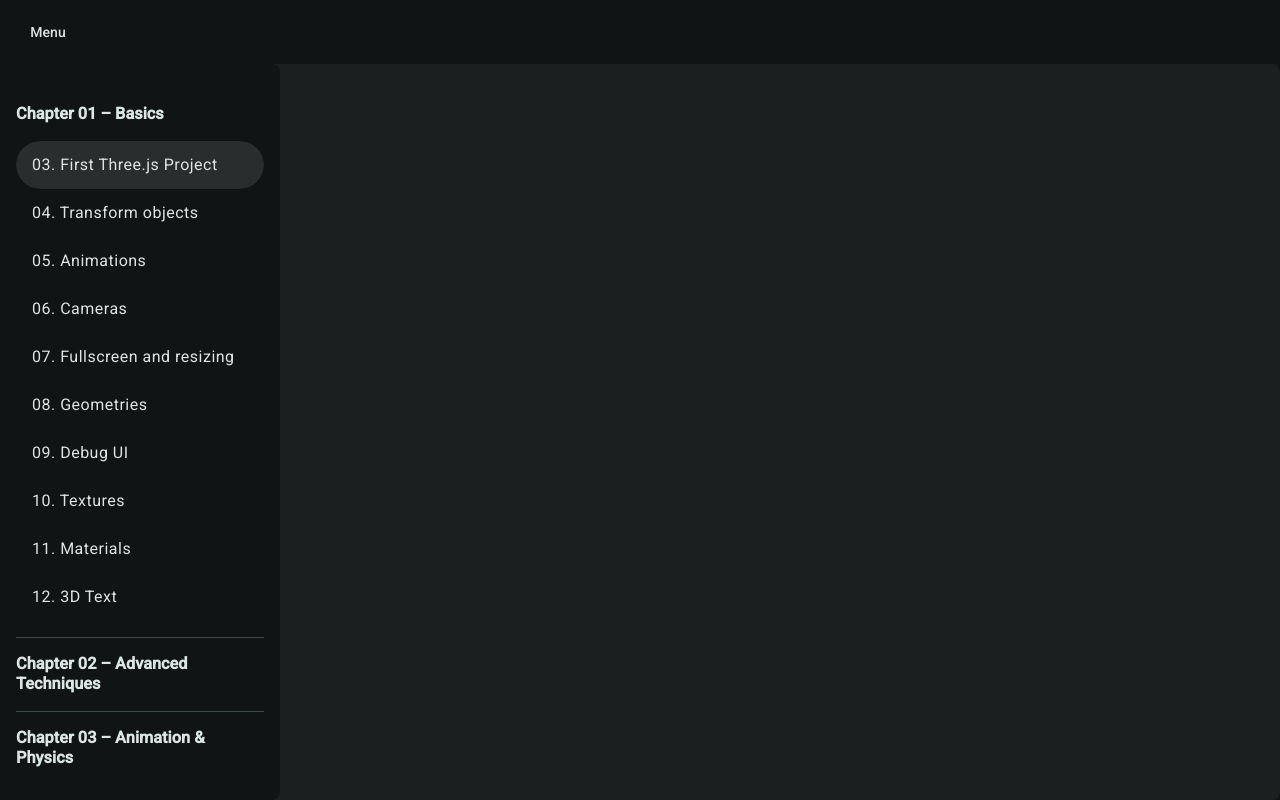
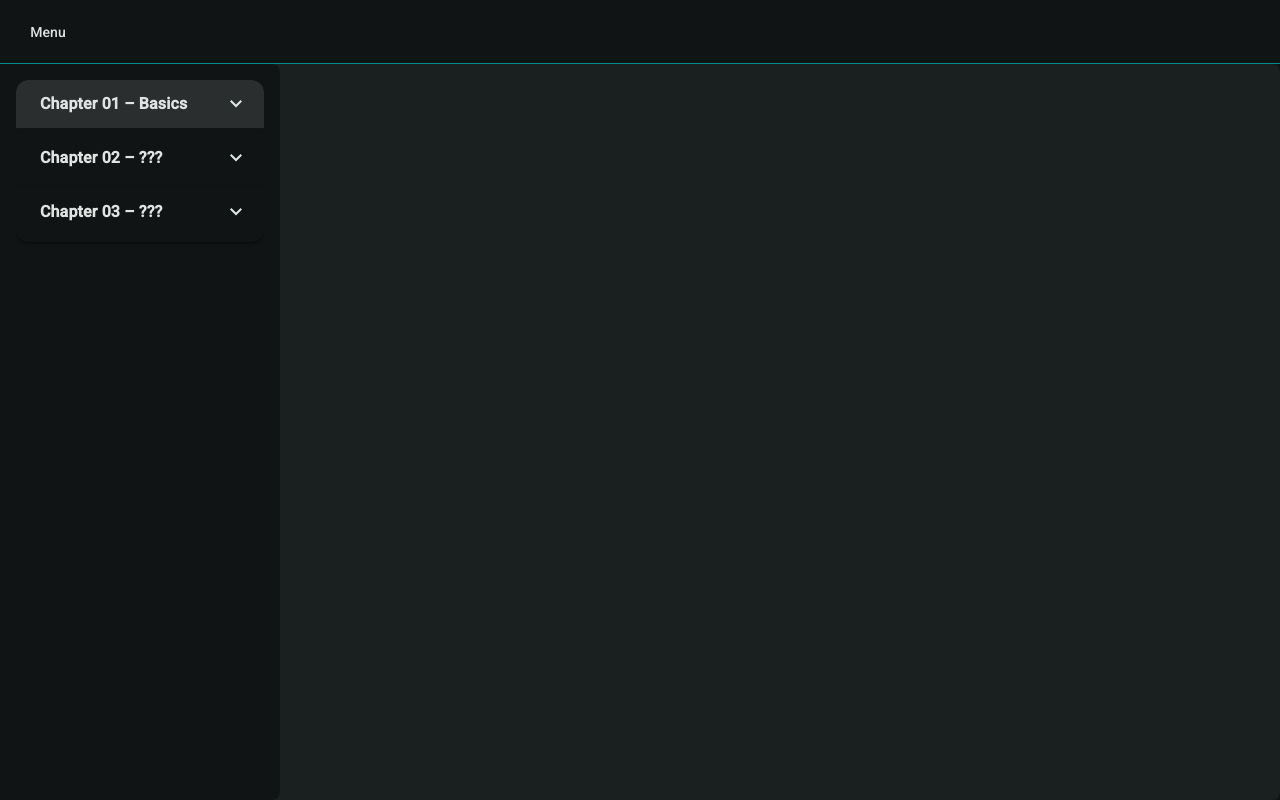
Before and after one commit to AlexTritecky/threejs-course-angular, an Angular app: page / in a window 1280 px wide. Both pictures are taken after a click on the button "Menu". Built offline with nearby package versions, Linux system fonts and the light colour scheme.

Commit message:
improve menu

```diff
--- a/src/app/app.html
+++ b/src/app/app.html
@@ -5,29 +5,32 @@
 
 	<mat-sidenav-container class="app-sidenav-container">
 		<mat-sidenav #sidenav mode="over" class="app-sidenav">
-			<mat-nav-list>
+			<mat-accordion [multi]="true" class="chapter-accordion">
+				@for (chapter of chapters; track chapter.id) {
+				<mat-expansion-panel [expanded]="isChapterActive(chapter)">
+					<mat-expansion-panel-header>
+						<mat-panel-title>
+							{{ chapter.title }}
+						</mat-panel-title>
+					</mat-expansion-panel-header>
 
-				<!-- ГЛАВИ -->
-				@for (chapter of chapters; track chapter.id) {
-
-				<h3 class="chapter-title">{{ chapter.title }}</h3>
-
-				<!-- ПУНКТИ ГЛАВИ -->
-				@for (item of chapter.items; track item.route) {
-				<a mat-list-item [routerLink]="item.route" routerLinkActive="active-link" (click)="sidenav.close()">
-					{{ item.label }}
-				</a>
+					<mat-nav-list>
+						@for (item of chapter.items; track item.route) {
+						<a mat-list-item [routerLink]="item.route" routerLinkActive="active-link"
+							(click)="sidenav.close()">
+							{{ item.label }}
+						</a>
+						}
+					</mat-nav-list>
+				</mat-expansion-panel>
 				}
-
-				<mat-divider></mat-divider>
-				}
-			</mat-nav-list>
+			</mat-accordion>
 		</mat-sidenav>
 
 		<mat-sidenav-content class="app-content">
 			<main class="main">
 				<div class="content">
-					<router-outlet />
+					<router-outlet></router-outlet>
 				</div>
 			</main>
 		</mat-sidenav-content>
--- a/src/app/app.scss
+++ b/src/app/app.scss
@@ -6,7 +6,9 @@
 
 .app-toolbar {
 	flex: 0 0 auto;
+	border-bottom: 1px solid color-mix(in srgb, var(--mat-sys-primary) 60%, transparent);
 }
+
 
 .app-toolbar-title {
 	margin-left: 16px;
@@ -19,7 +21,6 @@
 	border-top-right-radius: 8px;
 	border-bottom-right-radius: 8px;
 }
-
 
 .app-sidenav {
 	width: 280px;
@@ -38,11 +39,6 @@
 	padding: 16px;
 }
 
-.active-link {
-  font-weight: 600;
-  background: rgba(255, 255, 255, 0.12);
-}
-
 .mat-divider {
 	margin: 16px 0;
 }
--- a/src/app/app.ts
+++ b/src/app/app.ts
@@ -1,18 +1,28 @@
-import { Component, signal } from '@angular/core';
+import { Component, inject, signal } from '@angular/core';
 import { MatButtonModule } from '@angular/material/button';
 import { MatListModule } from '@angular/material/list';
 import { MatSidenavModule } from '@angular/material/sidenav';
 import { MatToolbarModule } from '@angular/material/toolbar';
-import { RouterLink, RouterLinkActive, RouterOutlet } from '@angular/router';
+import { MatExpansionModule } from '@angular/material/expansion';
+import { Router, RouterLink, RouterLinkActive, RouterOutlet } from '@angular/router';
 import { COURSE_CHAPTERS } from './constants/chapters';
+import { CourseChapter } from './models/course-chapter.model';
 
 @Component({
 	selector: 'app-root',
-	imports: [RouterOutlet, RouterLink, RouterLinkActive, MatToolbarModule, MatButtonModule, MatSidenavModule, MatListModule,],
+	imports: [RouterOutlet, RouterLink, RouterLinkActive, MatToolbarModule, MatButtonModule, MatSidenavModule, MatListModule, MatExpansionModule],
 	templateUrl: './app.html',
 	styleUrl: './app.scss'
 })
 export class App {
 
+	private readonly router = inject(Router);
+
 	readonly chapters = COURSE_CHAPTERS;
+
+
+	isChapterActive(chapter: CourseChapter): boolean {
+		const url = this.router.url;
+		return chapter.items.some(item => url.startsWith(item.route));
+	}
 }
--- a/src/app/constants/chapters.ts
+++ b/src/app/constants/chapters.ts
@@ -1,5 +1,4 @@
 import { CourseChapter } from "../models/course-chapter.model";
-
 
 export const COURSE_CHAPTERS: CourseChapter[] = [
 	{
@@ -16,22 +15,22 @@ export const COURSE_CHAPTERS: CourseChapter[] = [
 			{ label: '10. Textures', route: '/chapter-01/textures' },
 			{ label: '11. Materials', route: '/chapter-01/materials' },
 			{ label: '12. 3D Text', route: '/chapter-01/text' },
-		]
+		],
 	},
 
 	{
 		id: 'chapter-02',
-		title: 'Chapter 02 – Advanced Techniques',
+		title: 'Chapter 02 – ???',
 		items: [
-			// поки пусто — додаси пізніше
-		]
+			// додаси пізніше
+		],
 	},
 
 	{
 		id: 'chapter-03',
-		title: 'Chapter 03 – Animation & Physics',
+		title: 'Chapter 03 – ???',
 		items: [
-			// поки пусто
-		]
-	}
-] as const;
+			// додаси пізніше
+		],
+	},
+];
--- a/src/styles.scss
+++ b/src/styles.scss
@@ -1,15 +1,8 @@
-
-// Include theming for Angular Material with `mat.theme()`.
-// This Sass mixin will define CSS variables that are used for styling Angular Material
-// components according to the Material 3 design spec.
-// Learn more about theming and how to use it for your application's
-// custom components at https://material.angular.dev/guide/theming
 @use '@angular/material' as mat;
 
+/* Material Theme (M3) */
 html {
-  @include mat.theme((
-    color: (
-      primary: mat.$cyan-palette,
+	@include mat.theme((color: (primary: mat.$cyan-palette,
 				tertiary: mat.$orange-palette,
 			),
 			typography: Roboto,
@@ -17,27 +10,95 @@ html {
 		));
 }
 
+/* System variables */
 :root {
 	--mat-sys-corner-large: 8px;
 }
 
+/* Base layout */
+html,
 body {
-  // Default the application to a light color theme. This can be changed to
-  // `dark` to enable the dark color theme, or to `light dark` to defer to the
-  // user's system settings.
+	height: 100%;
+	margin: 0;
+}
+
+body {
 	color-scheme: dark;
-
-  // Set a default background, font and text colors for the application using
-  // Angular Material's system-level CSS variables. Learn more about these
-  // variables at https://material.angular.dev/guide/system-variables
 	background-color: var(--mat-sys-surface);
 	color: var(--mat-sys-on-surface);
 	font: var(--mat-sys-body-medium);
+	font-family: Roboto, "Helvetica Neue", sans-serif;
+}
 
-  // Reset the user agent margin.
-  margin: 0;
+/* -------------------------------------------------- */
+/* EXPANSION PANEL HEADER (CHAPTER TITLE)             */
+/* -------------------------------------------------- */
+
+.mat-expansion-panel-header {
+	border-radius: 20px;
+	padding: 12px 20px;
+	margin-bottom: 6px;
+
+	.mat-expansion-panel-header-title {
+		color: var(--mat-sys-on-surface);
+		font-weight: 600;
 	}
-/* You can add global styles to this file, and also import other style files */
 
-html, body { height: 100%; }
-body { margin: 0; font-family: Roboto, "Helvetica Neue", sans-serif; }
+	&:hover {
+		background-color: color-mix(in srgb, var(--mat-sys-primary) 12%, transparent);
+
+		.mat-expansion-panel-header-title {
+			color: var(--mat-sys-primary);
+		}
+	}
+}
+
+.mat-expansion-panel.mat-expanded>.mat-expansion-panel-header {
+	background-color: color-mix(in srgb, var(--mat-sys-primary) 22%, transparent);
+
+	.mat-expansion-panel-header-title {
+		color: var(--mat-sys-primary);
+	}
+}
+
+.mat-expansion-panel.mat-expanded>.mat-expansion-panel-header:hover {
+	background-color: color-mix(in srgb, var(--mat-sys-primary) 28%, transparent);
+}
+
+/* Remove default padding in expansion body */
+.mat-expansion-panel-content .mat-expansion-panel-body {
+	padding: 0 !important;
+}
+
+/* -------------------------------------------------- */
+/* NAV LIST ITEMS (CHAPTER ITEMS)                     */
+/* -------------------------------------------------- */
+
+/* Base style */
+.mat-mdc-list-item {
+	border-radius: 16px;
+
+	.mdc-list-item__primary-text,
+	.mdc-list-item__content {
+		color: var(--mat-sys-on-surface);
+	}
+}
+
+/* Hover */
+.mat-mdc-nav-list .mat-mdc-list-item:hover {
+	background-color: color-mix(in srgb, var(--mat-sys-primary) 12%, transparent);
+}
+
+.mat-mdc-nav-list .mat-mdc-list-item:hover .mdc-list-item__primary-text {
+	color: var(--mat-sys-primary) !important;
+}
+
+/* Active (routerLinkActive="active-link") */
+.mat-mdc-nav-list .mat-mdc-list-item.active-link {
+	background-color: color-mix(in srgb, var(--mat-sys-primary) 26%, transparent);
+}
+
+.mat-mdc-nav-list .mat-mdc-list-item.active-link .mdc-list-item__primary-text {
+	color: var(--mat-sys-primary) !important;
+	font-weight: 600;
+}
```
Also changed, not shown: src/app/models/course-chapter.model.ts (+6 -4 lines). Lines whose indentation alone changed are shown as unchanged.
